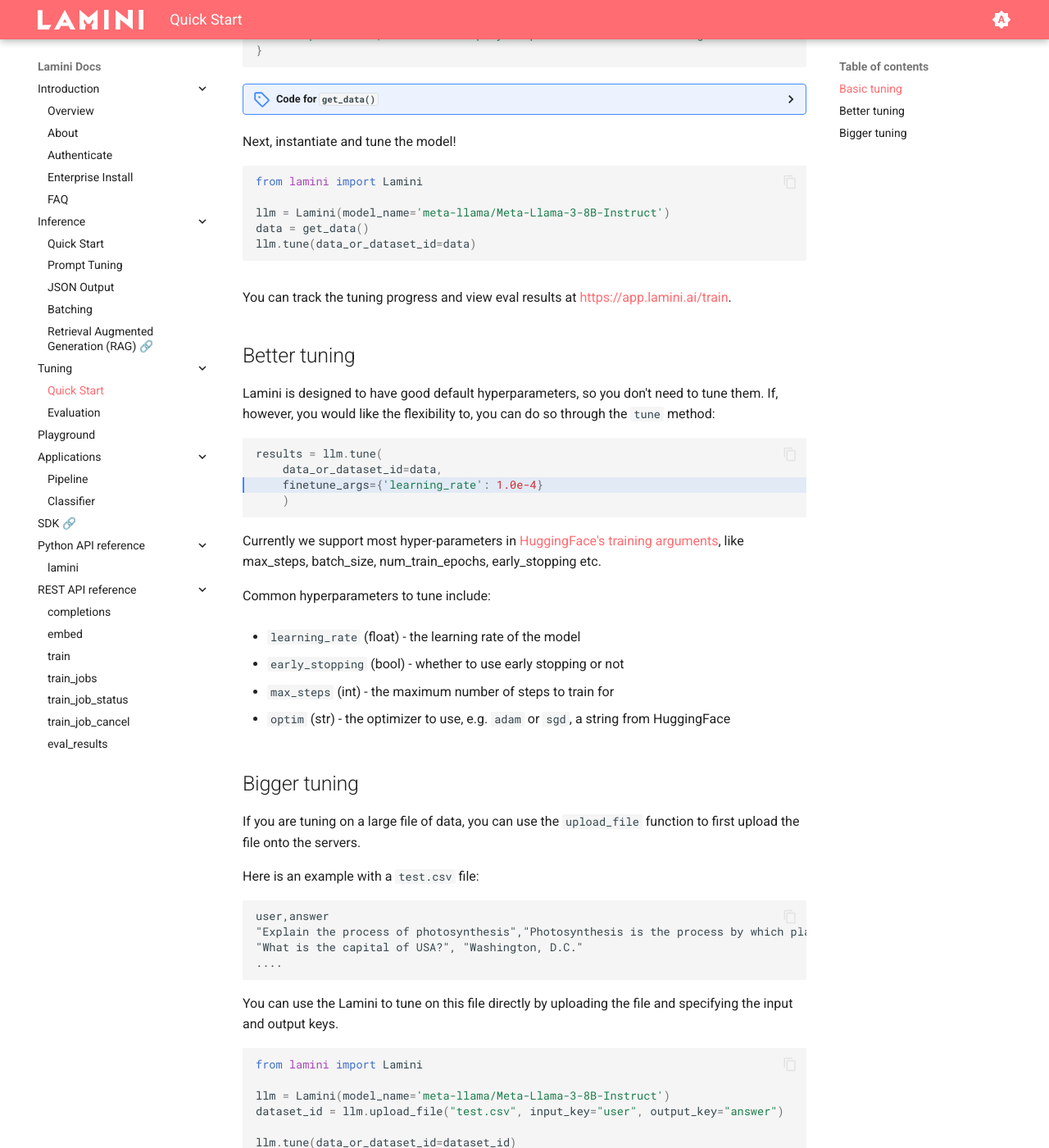
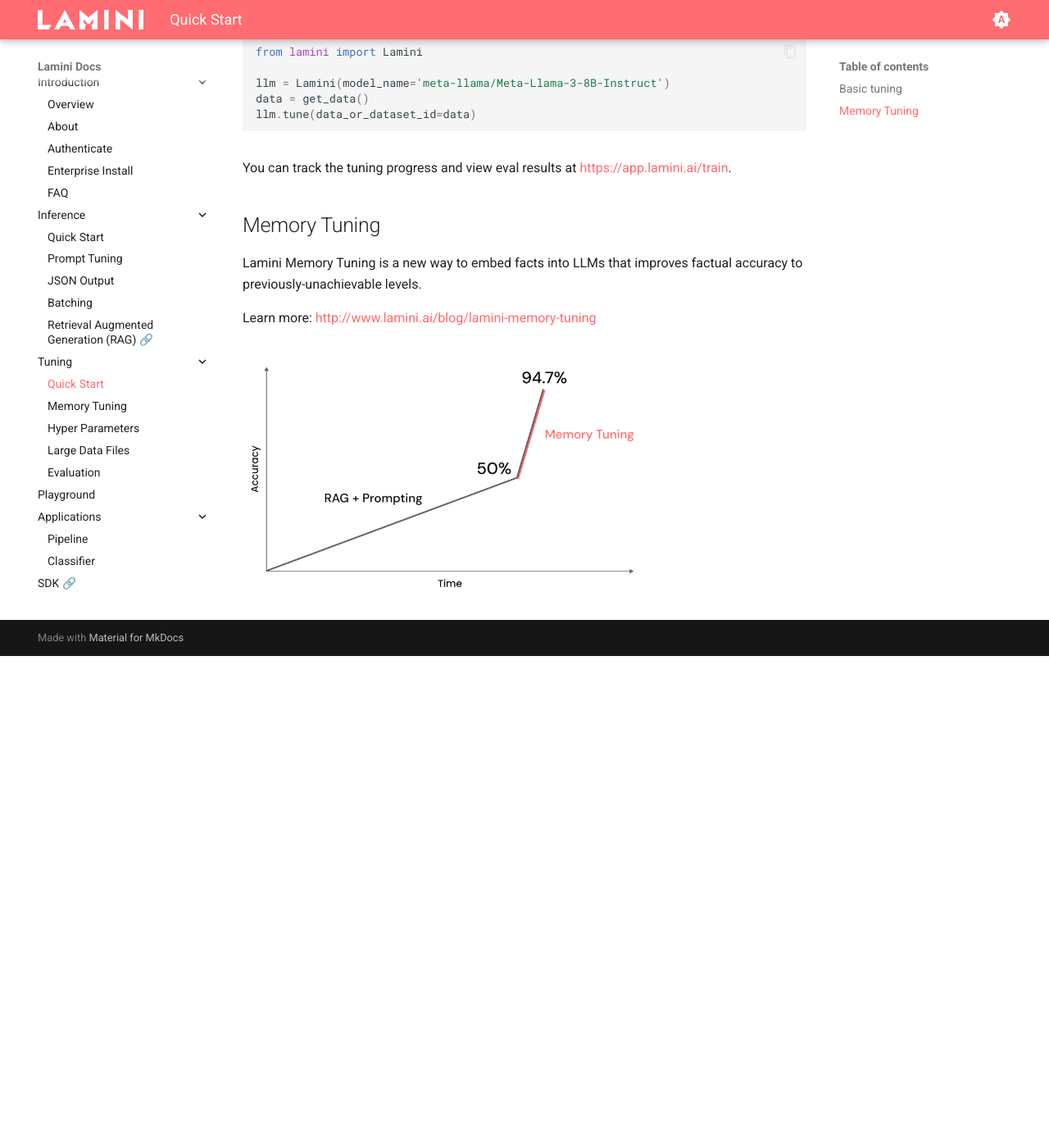
Before and after one commit to lamini-ai/lamini-ai.github.io, an MkDocs documentation site: the page built from docs/training/quick_tour.md, in a window 1280 px wide and 1400 px high, scrolled down 880 px. Shown: the whole window at 82% size. Built offline with MkDocs 1.6.1 and Material for MkDocs 9.7.7, drawn with Linux system fonts in a browser that asks for light colours; after the commit the page ends 1680 px from its top, so only the background shows below that; some of the changed text lies outside the part shown.

Commit message:
Update to 2.5.3a1 (#94)
Co-authored-by: github-actions[bot] <github-actions[bot]@users.noreply.github.com>

````diff
--- a/docs/training/quick_tour.md
+++ b/docs/training/quick_tour.md
@@ -1,17 +1,11 @@
 # Training Quick Start
 When running inference, with prompt-engineering and RAG, is not enough for your LLM, you can tune it. This is harder but will result in better performance, better leverage of your data, and increased knowledge and reasoning capabilities.
 
-There are many ways to tune your LLM. We'll cover the most common ones here:
+There are many ways to tune your LLM. We'll cover two methods here. A traditional tuning method, and memory tuning with our custom formula for photographic memory:
 
 - Basic tuning: build your own LLM for specific domain knowledge or task with finetuning, domain adaptation, and more
+- Memory tuning: build your own LLM for specific domain knowledge or task with memory tuning, eliminating hallucinations
 
-- Better tuning: customize your tuning call and evaluate your LLM
-
-- Bigger tuning: pretrain your LLM on a large dataset, e.g. Wikipedia, to improve its general knowledge
-
-In combination with a few techniques, we tune LoRAs (low-rank adapters) on top of a pretrained LLM to get the same performance as finetuning the entire model, but with 266x fewer parameters and 1.09 billion times faster model switching.
-
-This efficiency gain is on and handled by default so you can use the correct model.
 ## Basic tuning
 
 === "Python SDK"
@@ -92,74 +86,9 @@
 
 You can track the tuning progress and view eval results at [https://app.lamini.ai/train](https://app.lamini.ai/train).
 
+## Memory Tuning
+Lamini Memory Tuning is a new way to embed facts into LLMs that improves factual accuracy to previously-unachievable levels.
 
-## Better tuning
+Learn more: [http://www.lamini.ai/blog/lamini-memory-tuning](http://www.lamini.ai/blog/lamini-memory-tuning)
 
-Lamini is designed to have good default hyperparameters, so you don't need to tune them. If, however, you would like the flexibility to, you can do so through the `tune` method:
-
-```python hl_lines="3"
-results = llm.tune(
-    data_or_dataset_id=data,
-    finetune_args={'learning_rate': 1.0e-4}
-    )
-```
-
-Currently we support most hyper-parameters in [HuggingFace's training arguments](https://huggingface.co/docs/transformers/v4.33.3/en/main_classes/trainer#transformers.TrainingArguments), like max_steps, batch_size, num_train_epochs, early_stopping etc.
-
-Common hyperparameters to tune include:
-
-- `learning_rate` (float) - the learning rate of the model
-
-- `early_stopping` (bool) - whether to use early stopping or not
-
-- `max_steps` (int) - the maximum number of steps to train for
-
-- `optim` (str) - the optimizer to use, e.g. `adam` or `sgd`, a string from HuggingFace
-
-
-
-## Bigger tuning
-
-If you are tuning on a large file of data, you can use the `upload_file` function to first upload the file onto the servers.
-
-Here is an example with a `test.csv` file:
-
-```csv
-user,answer
-"Explain the process of photosynthesis","Photosynthesis is the process by which plants and some other organisms convert light energy into chemical energy. It is critical for the existence of the vast majority of life on Earth. It is the way in which virtually all energy in the biosphere becomes available to living things.
-"What is the capital of USA?", "Washington, D.C."
-....
-```
-
-You can use the Lamini to tune on this file directly by uploading the file and specifying the input and output keys.
-
-```python
-from lamini import Lamini
-
-llm = Lamini(model_name='meta-llama/Meta-Llama-3-8B-Instruct')
-dataset_id = llm.upload_file("test.csv", input_key="user", output_key="answer")
-
-llm.tune(data_or_dataset_id=dataset_id)
-```
-
-Alternatively, you can also use `jsonlines` files
-
-<details>
-    <summary>Using <code>test.jsonl</code></summary>
-
-    ```json
-    {"user": "Explain the process of photosynthesis", "answer": "Photosynthesis is the process by which plants and some other organisms convert light energy into chemical energy. It is critical for the existence of the vast majority of life on Earth. It is the way in which virtually all energy in the biosphere becomes available to living things."}
-    {"user": "What is the capital of USA?", "answer": "Washington, D.C."}
-    ....
-    ```
-
-    Then tune on this file using the `tune` function.
-
-    ```python
-    from lamini import Lamini
-
-    llm = Lamini(model_name='meta-llama/Meta-Llama-3-8B-Instruct')
-    dataset_id = llm.upload_file("test.jsonl", input_key="user", output_key="answer")
-
-    llm.tune(data_or_dataset_id=dataset_id)
-    ```
+![Memory tuning graph](/assets/memory_tuning_graph.png)
--- a/mkdocs.yaml
+++ b/mkdocs.yaml
@@ -71,6 +71,9 @@
       - Retrieval Augmented Generation (RAG) 🔗: "https://github.com/lamini-ai/lamini-sdk/blob/main/03_RAG/rag.md"
   - Tuning:
       - Quick Start: training/quick_tour.md
+      - Memory Tuning: training/memory_tuning.md
+      - Hyper Parameters: training/hyper_parameters.md
+      - Large Data Files: training/large_data_files.md
       - Evaluation: training/evaluation.md
   - Playground: inference/playground.md
   - Applications:
````
Also changed, not shown: docs/faq.md (+5 -0 lines), docs/index.md (+5 -0 lines), docs/training/hyper_parameters.md (added, +22 -0 lines), docs/training/large_data_files.md (added, +45 -0 lines), docs/training/memory_tuning.md (added, +9 -0 lines), docs/assets/memory_tuning.gif (added), docs/assets/memory_tuning_graph.png (added).
